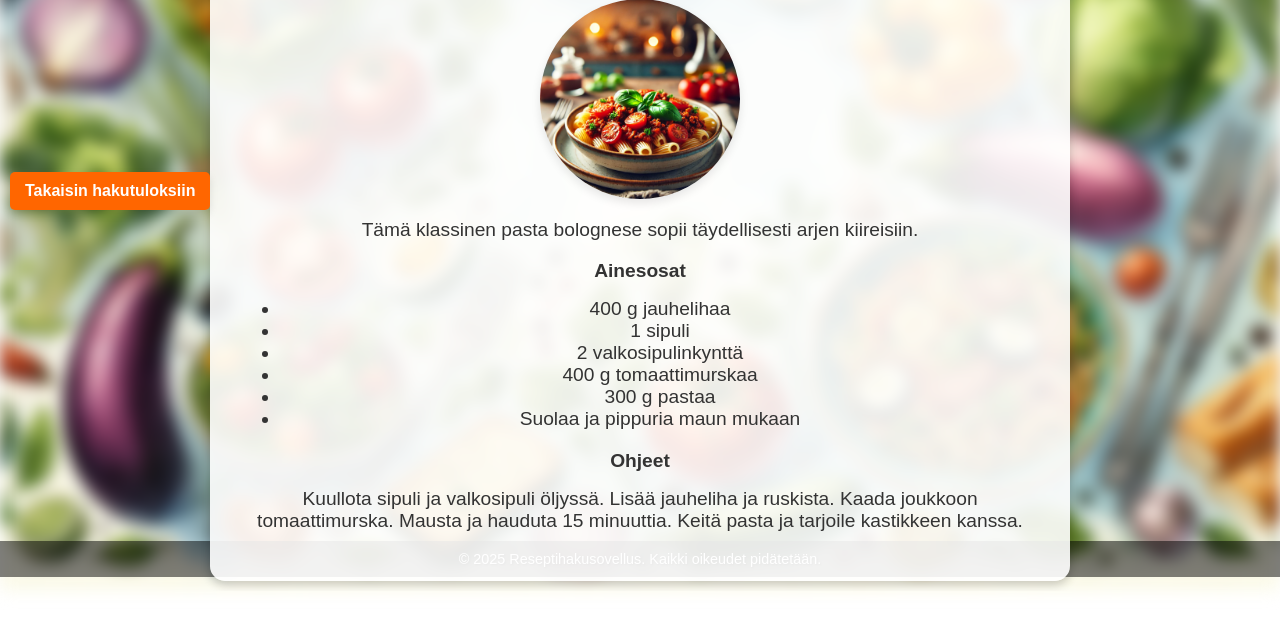
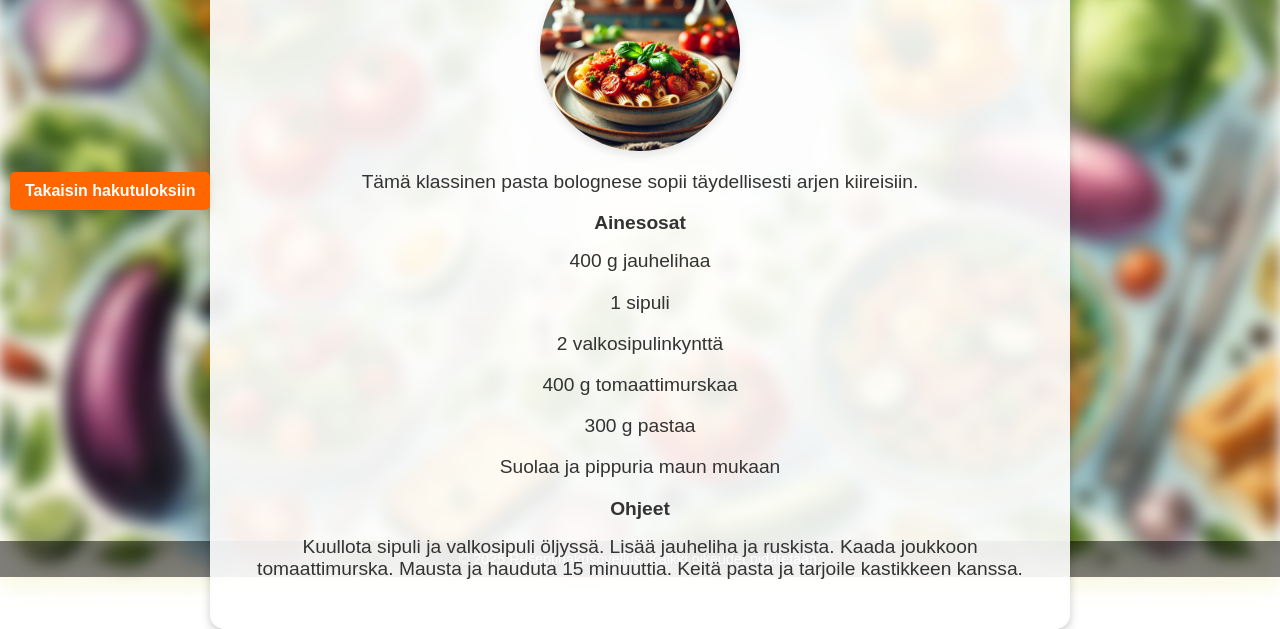
Before and after one commit to JohannaL84/reseptihaku, a plain HTML site: page resepti.html in a window 1280 px wide. Shown: the part 209-838 px from the top of the page. Before the commit the page ends 800 px from the top, so only its background shows below. Drawn offline with Linux system fonts and the light colour scheme.

Commit message:
Muutoksia recipe.js ja resepti.html

```diff
--- a/recipe.js
+++ b/recipe.js
@@ -20,9 +20,9 @@ document.addEventListener('DOMContentLoaded', () => {
 
     const ingredientList = document.getElementById('ingredient-list');
     recipeData.ingredients.forEach(ingredient => {
-        const li = document.createElement('li');
-        li.textContent = ingredient;
-        ingredientList.appendChild(li);
+        const p = document.createElement('p');
+        p.textContent = ingredient;
+        ingredientList.appendChild(p);
     });
 
     document.getElementById('instructions').textContent = recipeData.instructions;
--- a/resepti.html
+++ b/resepti.html
@@ -23,7 +23,7 @@
 
         <section class="recipe-details">
             <h2 class="p2">Ainesosat</h2>
-            <ul class="p2" id="ingredient-list"></ul>
+            <p class="p2" id="ingredient-list"></p>
 
             <h2 class="p2">Ohjeet</h2>
             <p id="instructions"></p>
```
Also changed, not shown: styles.css (line endings or trailing spaces).
